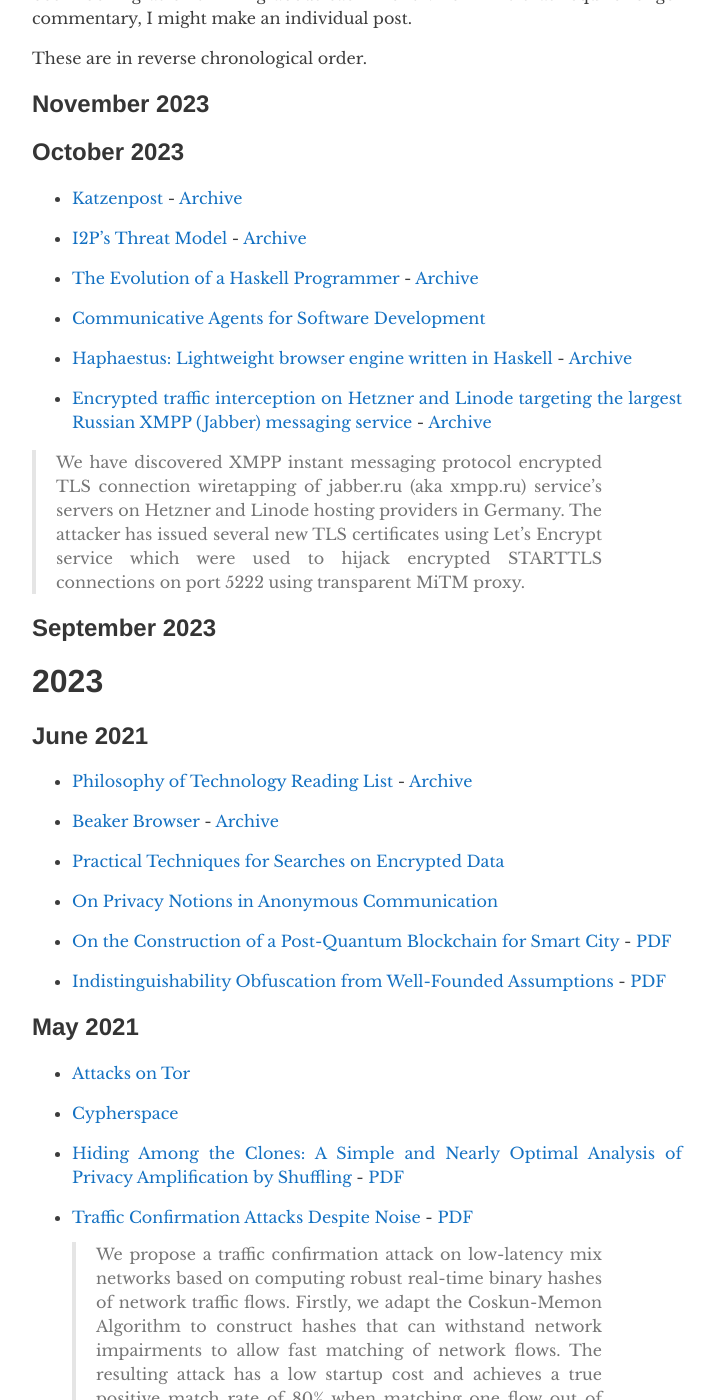
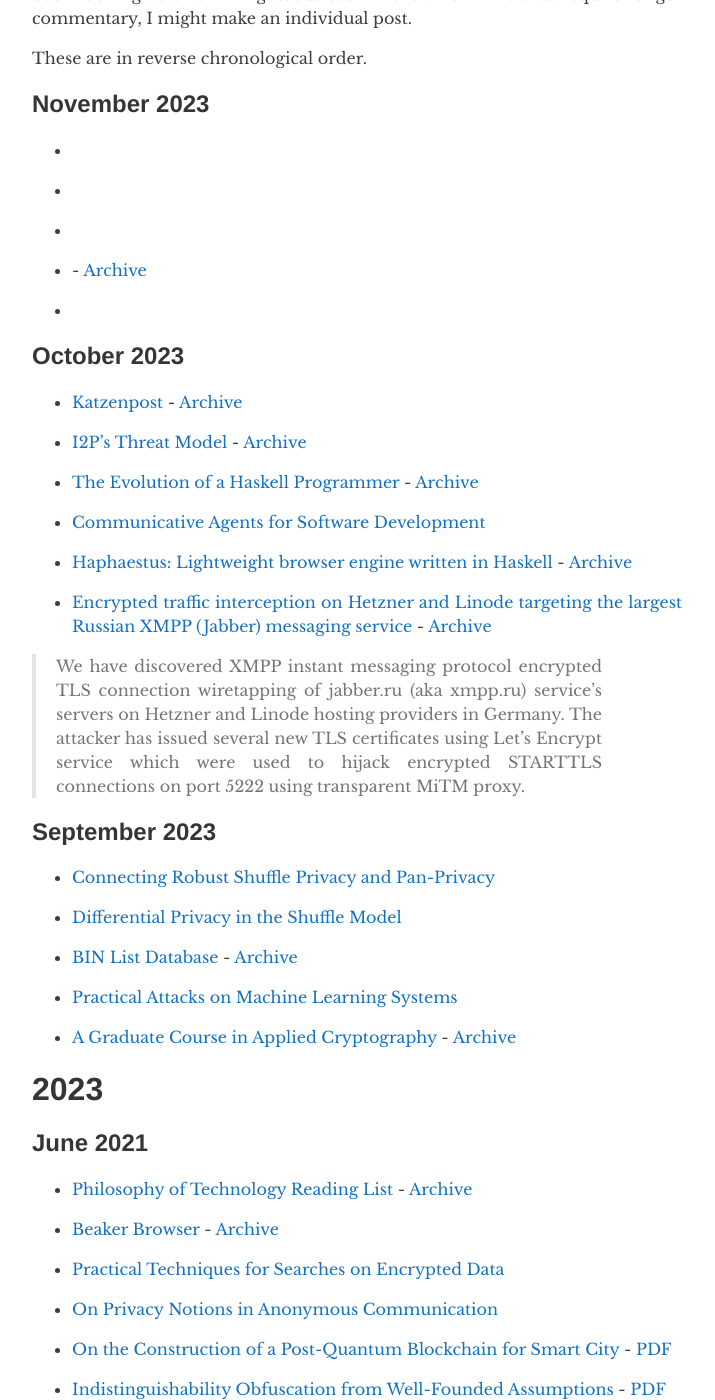
Before and after one commit to accumulationvector/accumulationvector.github.io, a Jekyll site: the page built from _pages/links.md, in a window 1280 px wide and 1400 px high, scrolled down 340 px. Shown: the whole window, without its empty margins (283-998 px from the left). Built offline with Jekyll 4.4.1, drawn with Linux system fonts in a browser that asks for light colours.

Commit message:
Update links.md

```diff
--- a/_pages/links.md
+++ b/_pages/links.md
@@ -10,6 +10,16 @@
 These are in reverse chronological order.
 
 ## November 2023
+
+- []()<br>
+
+- []()<br>
+
+- []()<br>
+
+- [](http://trilema.com/2013/so-this-urbit-thing/) - [Archive](https://archive.ph/ZCzGA)<br>
+
+- []()<br>
 
 
 ## October 2023
@@ -32,7 +42,15 @@
 
 ## September 2023
 
+- [Connecting Robust Shuffle Privacy and Pan-Privacy](https://epubs.siam.org/doi/pdf/10.1137/1.9781611976465.142)<br>
 
+- [Differential Privacy in the Shuffle Model](https://www.khoury.northeastern.edu/home/albertcheu/cheu-thesis.pdf)<br>
+
+- [BIN List Database](https://bincheck.io/bin-list) - [Archive](https://archive.ph/YTM1h)<br>
+
+- [Practical Attacks on Machine Learning Systems](https://research.nccgroup.com/wp-content/uploads/2022/07/practical-attacks-on-ml.pdf)<br>
+
+- [A Graduate Course in Applied Cryptography](https://toc.cryptobook.us/) - [Archive](https://archive.ph/SvqqF)<br>
 
 # 2023
 
```
